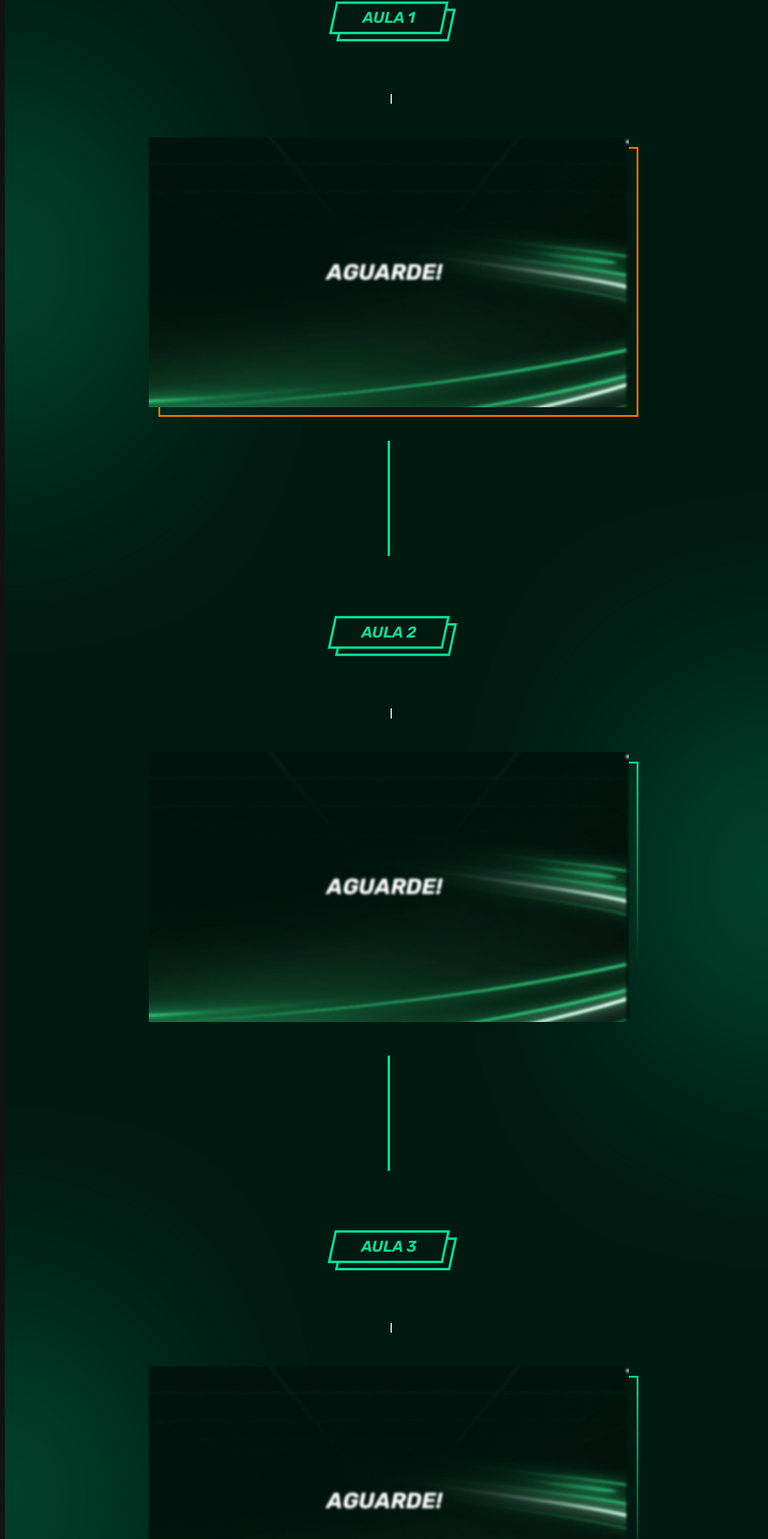
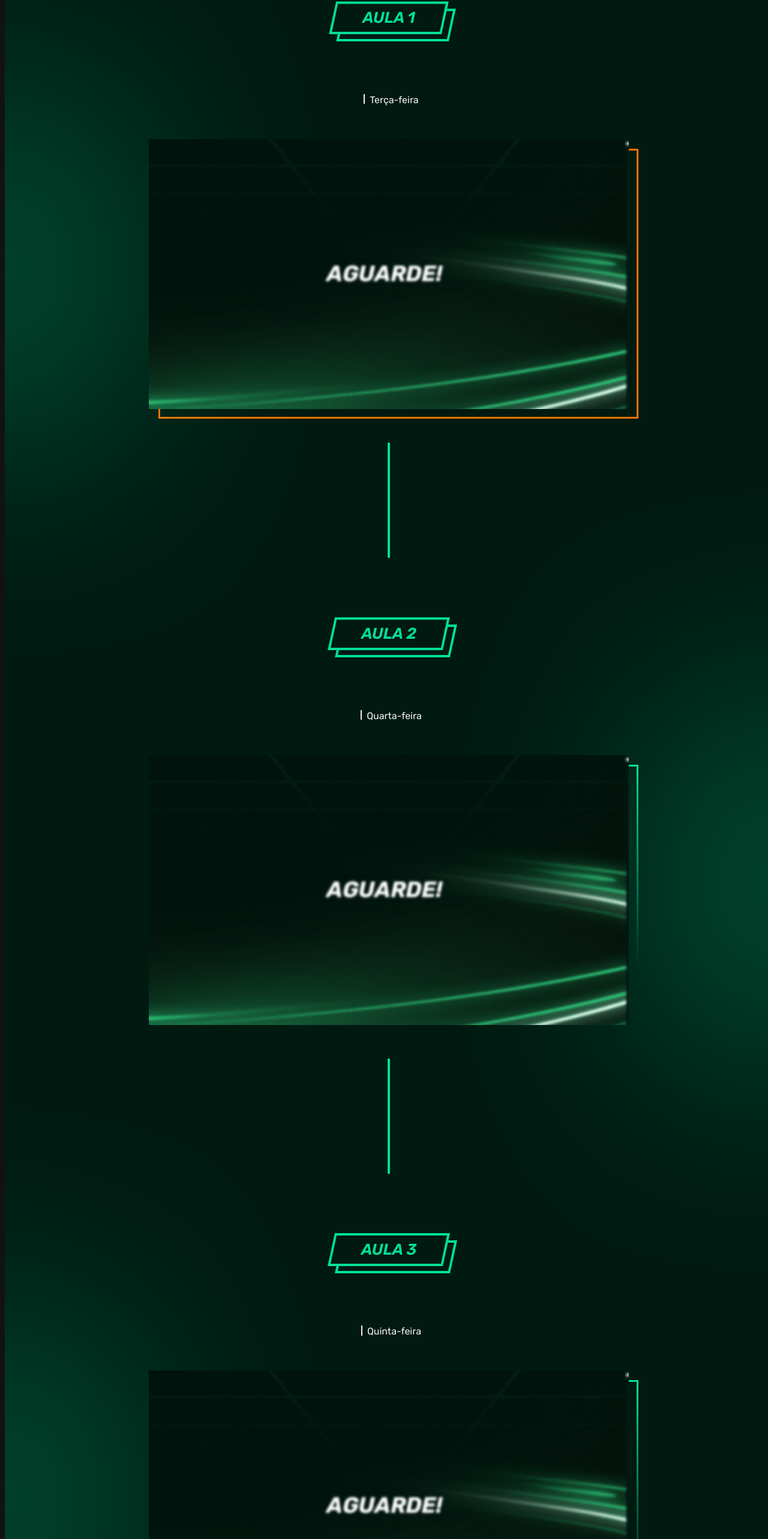
Before and after one commit to osmardjunior/nani-excel-sollutions, a React (Vite) app: page /thanks in a window 1280 px wide. Shown: the part 1414-3980 px from the top of the page at 60% size. Built offline with nearby package versions, Linux system fonts and the light colour scheme.

Commit message:
arrumei as datas

```diff
--- a/src/App/Pages/Thanks/Composer/Main/Main.jsx
+++ b/src/App/Pages/Thanks/Composer/Main/Main.jsx
@@ -11,7 +11,7 @@ const Main = () => {
       <TopWrapper
         title="Aula 1"
         dateDay=""
-        dateString=""
+        dateString="Terça-feira"
         blobSide={true}
         isVideo={false} //quando recerber video trocar url e trocar false por true
         url="/assets/video/aguarde/verde.jpg"
@@ -21,7 +21,7 @@ const Main = () => {
       <TopWrapper
         title="Aula 2"
         dateDay=""
-        dateString=""
+        dateString="Quarta-feira"
         blobSide={false}
         isVideo={false}
         url="/assets/video/aguarde/verde.jpg"
@@ -29,7 +29,7 @@ const Main = () => {
       <TopWrapper
         title="Aula 3"
         dateDay=""
-        dateString=""
+        dateString="Quinta-feira"
         blobSide={true}
         isVideo={false}
         url="/assets/video/aguarde/verde.jpg"
@@ -38,7 +38,7 @@ const Main = () => {
       <TopWrapper
         title="MasterClass"
         dateDay=""
-        dateString=""
+        dateString="Sexta-feira"
         blobSide={false}
         isVideo={false}
         url="/assets/video/maisesperada/laranja.jpg"
```
